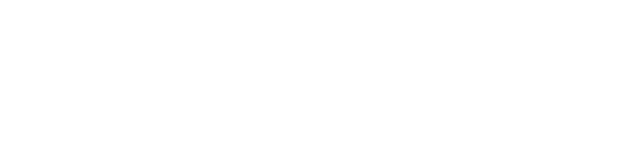
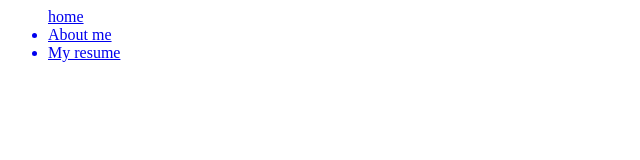
Before and after one commit to CCPS385444/CCPS385444.github.io, a plain HTML site: page index.html in a window 1280 px wide. Shown: the whole page, without its empty margins (0-640 px from the left). Drawn offline with Linux system fonts and the light colour scheme.

Commit message:
Update index.html

```diff
--- a/index.html
+++ b/index.html
@@ -1,6 +1,13 @@
 <!DOCTYPE hmtl>
 <html>
 <head>
-  <link rel="sytlesheet" href="./style.cc" type="text/css"
+  <title> Home page </title>
  </head>
+  </header>
+<nav>
+  <ul>
+    <a href="./index.html><li>home</li></a>
+           <a href="./aboutme.html"><li>About me</li></a>
+    <a href="./myresume.pdf" target="_blank"><li>My resume</li></a>
+
 </html>
```
